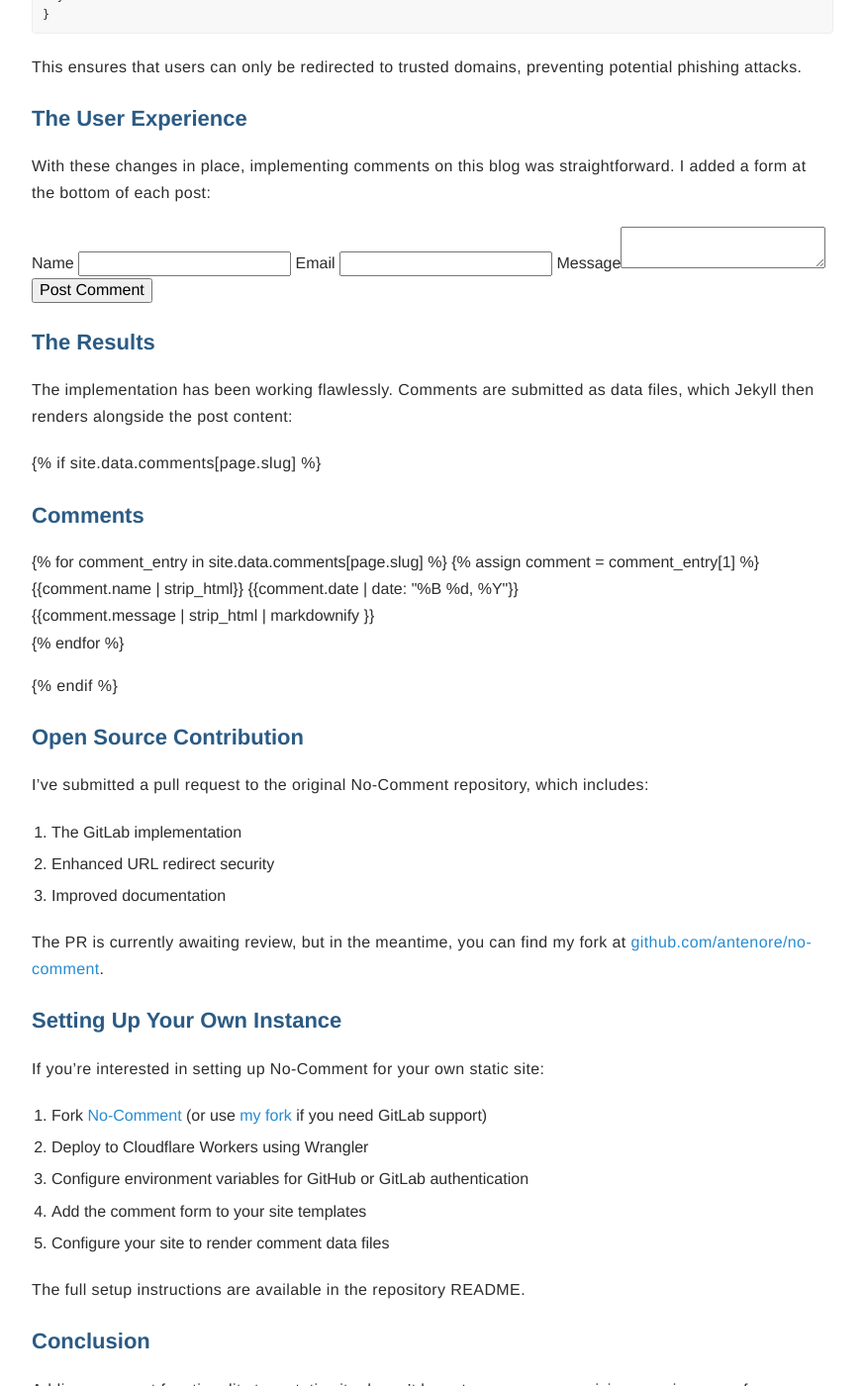
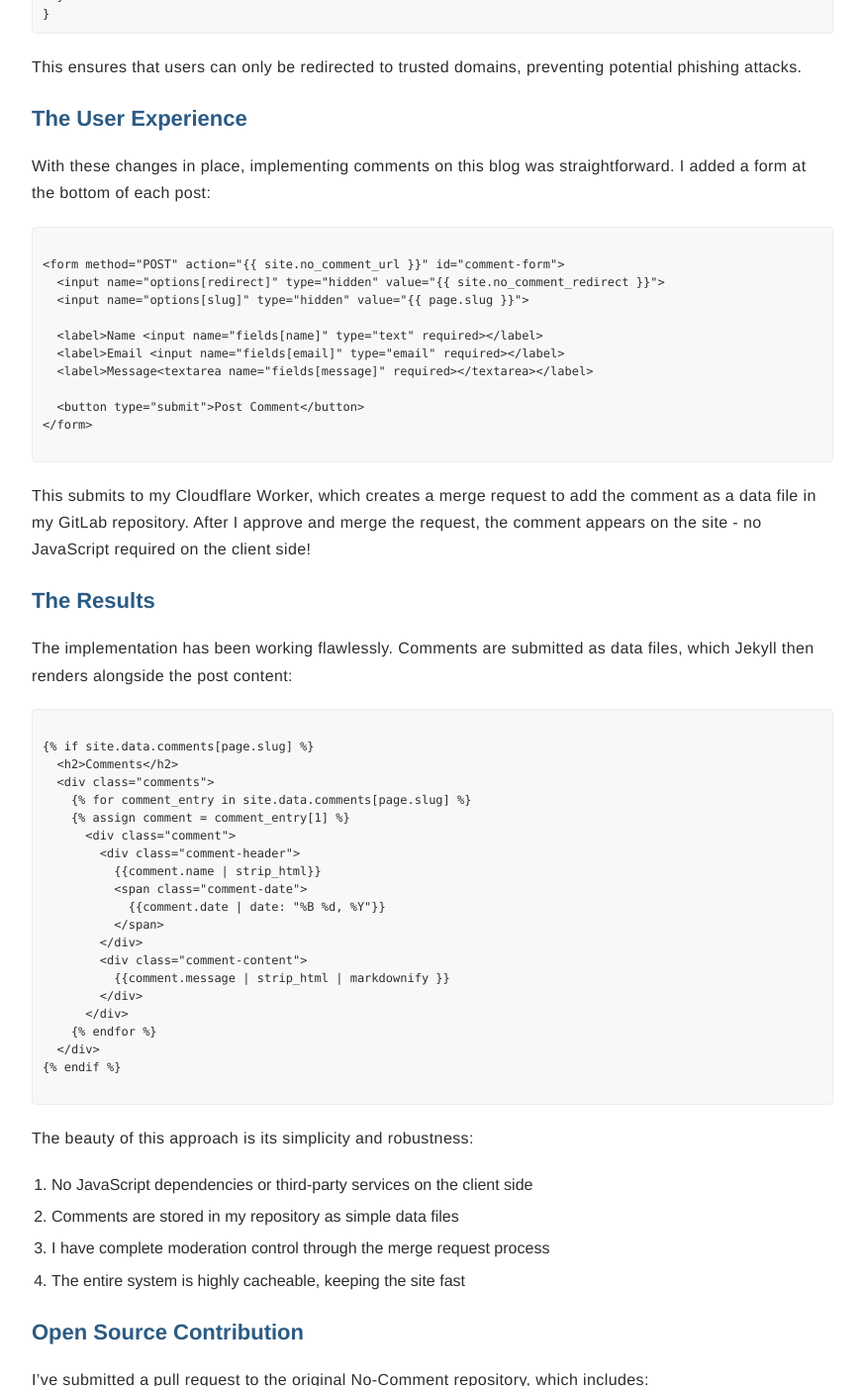
Before and after one commit to antenore/antenore.simbiosi.org, a Jekyll site: the page built from _posts/2025-03-07-no-comment-commenting.md, in a window 1280 px wide and 1400 px high, scrolled down 2318 px. Shown: the whole window at 99% size, without its empty margins (203-1076 px from the left). Built offline with Jekyll 4.4.1, drawn with Linux system fonts in a browser that asks for light colours; nearby versions of some CDN libraries.

Commit message:
no-comment; using raw

````diff
--- a/_posts/2025-03-07-no-comment-commenting.md
+++ b/_posts/2025-03-07-no-comment-commenting.md
@@ -100,7 +100,8 @@ This ensures that users can only be redirected to trusted domains, preventing po
 
 With these changes in place, implementing comments on this blog was straightforward. I added a form at the bottom of each post:
 
-{% comment %}
+```html
+{% raw %}
 <form method="POST" action="{{ site.no_comment_url }}" id="comment-form">
   <input name="options[redirect]" type="hidden" value="{{ site.no_comment_redirect }}">
   <input name="options[slug]" type="hidden" value="{{ page.slug }}">
@@ -111,47 +112,16 @@ With these changes in place, implementing comments on this blog was straightforw
 
   <button type="submit">Post Comment</button>
 </form>
-{% endcomment %}
+{% endraw %}
+```
 
-<!-- Example of HTML form code (not interpreted by Jekyll) -->
-<form method="POST" action="[site.no_comment_url]" id="comment-form">
-  <input name="options[redirect]" type="hidden" value="[site.no_comment_redirect]">
-  <input name="options[slug]" type="hidden" value="[page.slug]">
-
-  <label>Name <input name="fields[name]" type="text" required></label>
-  <label>Email <input name="fields[email]" type="email" required></label>
-  <label>Message<textarea name="fields[message]" required></textarea></label>
-
-  <button type="submit">Post Comment</button>
-</form>
+This submits to my Cloudflare Worker, which creates a merge request to add the comment as a data file in my GitLab repository. After I approve and merge the request, the comment appears on the site - no JavaScript required on the client side!
 
 ## The Results
 
 The implementation has been working flawlessly. Comments are submitted as data files, which Jekyll then renders alongside the post content:
 
-{% comment %}
-{% if site.data.comments[page.slug] %}
-  <h2>Comments</h2>
-  <div class="comments">
-    {% for comment_entry in site.data.comments[page.slug] %}
-    {% assign comment = comment_entry[1] %}
-      <div class="comment">
-        <div class="comment-header">
-          {{comment.name | strip_html}}
-          <span class="comment-date">
-            {{comment.date | date: "%B %d, %Y"}}
-          </span>
-        </div>
-        <div class="comment-content">
-          {{comment.message | strip_html | markdownify }}
-        </div>
-      </div>
-    {% endfor %}
-  </div>
-{% endif %}
-{% endcomment %}
-
-<!-- Example of comments rendering code (not interpreted by Jekyll) -->
+```html
 {% raw %}
 {% if site.data.comments[page.slug] %}
   <h2>Comments</h2>
@@ -173,6 +143,14 @@ The implementation has been working flawlessly. Comments are submitted as data f
   </div>
 {% endif %}
 {% endraw %}
+```
+
+The beauty of this approach is its simplicity and robustness:
+
+1. No JavaScript dependencies or third-party services on the client side
+2. Comments are stored in my repository as simple data files
+3. I have complete moderation control through the merge request process
+4. The entire system is highly cacheable, keeping the site fast
 
 ## Open Source Contribution
 
````
